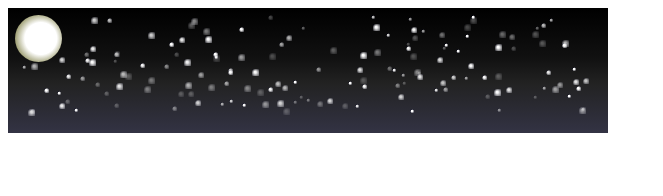
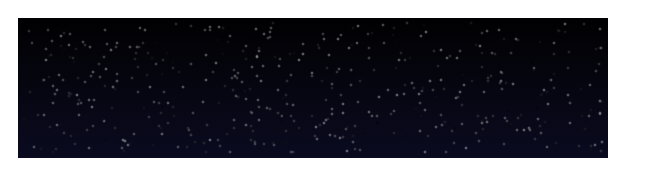
Before and after one commit to whoahbot/MyGoditsFullofStars, a plain HTML site: page anim.html in a window 1280 px wide. Shown: the whole page, without its empty margins (0-663 px from the left). Drawn offline with Linux system fonts and the light colour scheme.

Commit message:
Canvas hackery

```diff
--- a/js/anim.js
+++ b/js/anim.js
@@ -1,39 +1,89 @@
-document.write("<div id='stars' style='background: -webkit-gradient(linear, 0% 0%, 0% 100%, from(#000), color-stop(0.4, #111), color-stop(0.6, #222), to(#334));width: 600px; height: 125px;'></div>");
-document.write('<style> @-webkit-keyframes twinkle { from { opacity: 1; } to { opacity: 0.25; } } .star { -webkit-animation-name: twinkle; -webkit-animation-duration: 1.0s; -webkit-animation-iteration-count: infinite; -webkit-animation-direction: alternate; -webkit-animation-timing-function: ease-in-out; } </style>');
+(function() {
+  document.write("<canvas id='stars' width='600px' height='150px'></canvas>")
+  var canvas = document.getElementById('stars');
+  var ctx = canvas.getContext('2d');
 
-var stars = document.getElementById('stars');
-var starfield = document.getElementById('stars');
 
-for(var i = 0; i <= (Math.floor(Math.random() * 10000) + 100); i++) {
-  setTimeout(function() {
-    var star = document.createElement('div');
+  var background = ctx.createLinearGradient(0,0,0,600);
+  background.addColorStop(0, 'black');
+  background.addColorStop(0.4, '#113');
 
-    var style = star.style;
-    var size = (Math.floor(Math.random() * 4) + 2);
-    var pixel_size = size + 2 + "px";
-    style.background = "-webkit-gradient(radial,45% 45%,1,60% 60%," + size + ",from(white),to(rgba(0,0,55,0.1)))";
-    style.opacity = Math.random();
-    style.height = pixel_size;
-    style.width = pixel_size;
-    style.position = 'absolute';
-    style.top = (Math.floor(Math.random() * 95) + 15) + "px";
-    style.left = (Math.floor(Math.random() * 580) + 10) + "px";
-    starfield.appendChild(star);
-    star.className = 'star';
-    }, Math.floor(Math.random() * 2000)
-  );
-}
+  ctx.fillStyle = background;
+  ctx.fillRect(10, 10, 600, 150);
 
-var moon = document.createElement('div');
-moon.style.position = 'absolute';
-moon.style.top = '15px';
-moon.style.left= '15px';
-moon.style.zIndex = 1000;
-moon.style.webkitBorderRadius = '35px';
-var size = 45;
-var pixel_size = size + 2 + "px";
-var left = 15;
-moon.style.width = pixel_size;
-moon.style.height = pixel_size;
-moon.style.background = "-webkit-gradient(radial,55% 50%,16,50% 50%," + size + ",from(white),color-stop(50%, rgb(100,100,30)), to(rgba(0,0,5,0.1)))";
-starfield.appendChild(moon);
+  var starGradient = ctx.createRadialGradient(5,5,1,10,10,4);
+  starGradient.addColorStop(0, 'white');
+  ctx.save();
+  for(var i = 0; i <= (Math.floor(Math.random() * 10000) + 100); i++) {
+    ctx.beginPath();
+    var y = (Math.floor(Math.random() * 130) + 15);
+    var x = (Math.floor(Math.random() * 580) + 15);
+    ctx.arc(x,y,1,0,Math.PI * 2,true);
+    var color = Math.floor(Math.random() * 255);
+    ctx.strokeStyle = 'rgba(' + color + ',' + color + ',' + color +',0.4)';
+    ctx.stroke();
+  }
+
+//for(var i = 0; i <= (Math.floor(Math.random() * 10000) + 100); i++) {
+//  setTimeout(function() {
+//    var star = document.createElement('div');
+//
+//    var style = star.style;
+//    var size = (Math.floor(Math.random() * 4) + 2);
+//    var pixel_size = size + 2 + "px";
+//    style.background = "-webkit-gradient(radial,45% 45%,1,60% 60%," + size + ",from(white),to(rgba(0,0,55,0.1)))";
+//    style.opacity = Math.random();
+//    style.height = pixel_size;
+//    style.width = pixel_size;
+//    style.position = 'absolute';
+//    style.top = (Math.floor(Math.random() * 95) + 15) + "px";
+//    style.left = (Math.floor(Math.random() * 580) + 10) + "px";
+//    starfield.appendChild(star);
+//    star.className = 'star';
+//    }, Math.floor(Math.random() * 2000)
+//  );
+//}
+//
+
+
+})();
+
+//document.write("<div id='stars' style='background: -webkit-gradient(linear, 0% 0%, 0% 100%, from(#000), color-stop(0.4, #111), color-stop(0.6, #222), to(#334));width: 600px; height: 125px;'></div>");
+//document.write('<style> @-webkit-keyframes twinkle { from { opacity: 1; } to { opacity: 0.25; } } .star { -webkit-animation-name: twinkle; -webkit-animation-duration: 1.0s; -webkit-animation-iteration-count: infinite; -webkit-animation-direction: alternate; -webkit-animation-timing-function: ease-in-out; } </style>');
+
+//var stars = document.getElementById('stars');
+//var starfield = document.getElementById('stars');
+
+//for(var i = 0; i <= (Math.floor(Math.random() * 10000) + 100); i++) {
+//  setTimeout(function() {
+//    var star = document.createElement('div');
+//
+//    var style = star.style;
+//    var size = (Math.floor(Math.random() * 4) + 2);
+//    var pixel_size = size + 2 + "px";
+//    style.background = "-webkit-gradient(radial,45% 45%,1,60% 60%," + size + ",from(white),to(rgba(0,0,55,0.1)))";
+//    style.opacity = Math.random();
+//    style.height = pixel_size;
+//    style.width = pixel_size;
+//    style.position = 'absolute';
+//    style.top = (Math.floor(Math.random() * 95) + 15) + "px";
+//    style.left = (Math.floor(Math.random() * 580) + 10) + "px";
+//    starfield.appendChild(star);
+//    star.className = 'star';
+//    }, Math.floor(Math.random() * 2000)
+//  );
+//}
+//
+//var moon = document.createElement('div');
+//moon.style.position = 'absolute';
+//moon.style.top = '15px';
+//moon.style.left= '15px';
+//moon.style.zIndex = 1000;
+//moon.style.webkitBorderRadius = '35px';
+//var size = 45;
+//var pixel_size = size + 2 + "px";
+//var left = 15;
+//moon.style.width = pixel_size;
+//moon.style.height = pixel_size;
+//moon.style.background = "-webkit-gradient(radial,55% 50%,16,50% 50%," + size + ",from(white),color-stop(50%, rgb(100,100,30)), to(rgba(0,0,5,0.1)))";
+//starfield.appendChild(moon);
```
Also changed, not shown: anim.html (line endings or trailing spaces).
